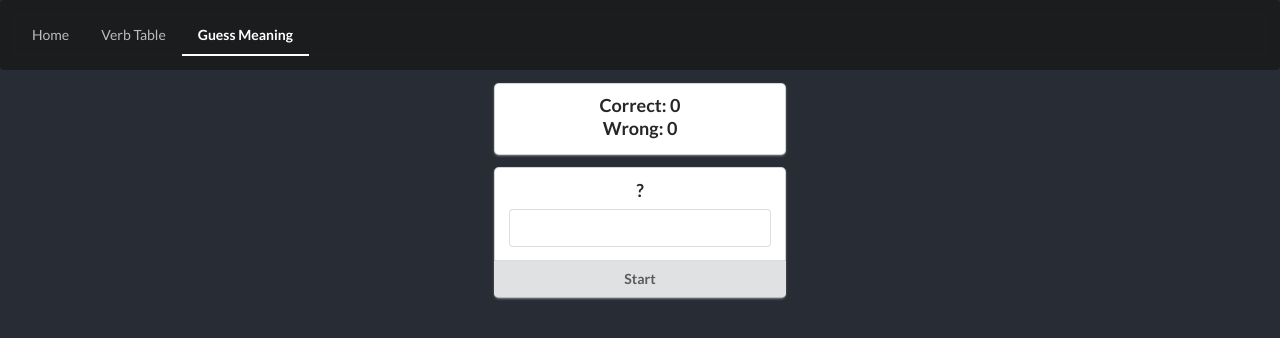
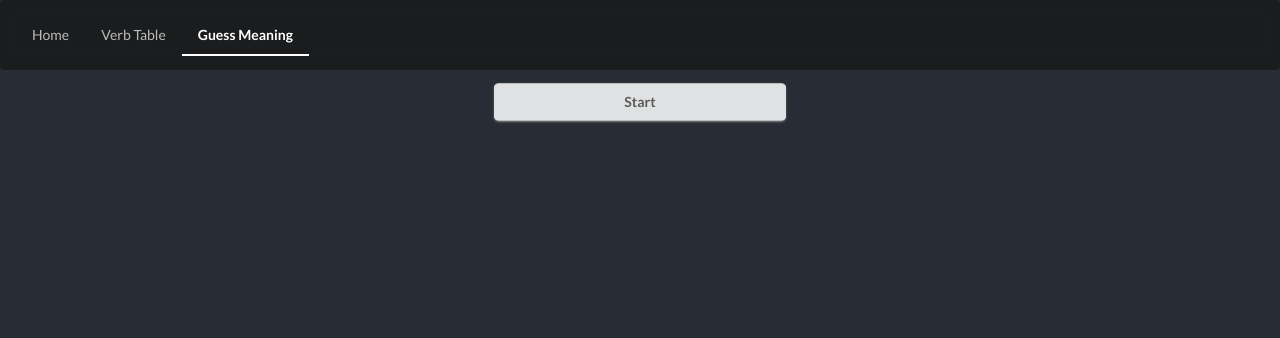
Before and after one commit to andremartins27/nihongo, a React (Create React App) app: page /nihongo/games/guess-meaning in a window 1280 px wide. Shown: the top 338 px of the page. Built offline with nearby package versions, Linux system fonts and the light colour scheme.

Commit message:
extract common game logic

```diff
--- /dev/null
+++ b/src/components/guessingGame.js
@@ -0,0 +1,149 @@
+import {useState} from "react";
+import Questionaire from "../utils/classes/questionaire";
+
+function StartGame({finished, onStart}) {
+	return (
+		<div className="ui centered card">
+			<div className="ui bottom attached button" onClick={onStart}>
+				{finished ? 'New Game' : 'Start'}
+			</div>
+		</div>
+		);
+}
+
+function QuestionGuess({question, onGuess}) {
+	const [guess, setGuess] = useState('');
+	function handleEnter(e) {
+		if (e.key === 'Enter' && guess !== '') {
+			onGuess(guess)
+		}
+	}
+
+
+	return (
+		<div className="ui centered card">
+			<div className="content">
+				<div className="header">
+					{question}
+				</div>
+				<div className="description">
+					<div className="ui fluid input">
+						<input type="text" value={guess} onKeyDown={handleEnter}
+							onChange={e => setGuess(e.target.value)} autoFocus></input>
+					</div>
+				</div>
+			</div>
+			<div className="ui bottom attached button" onClick={() => onGuess(guess)}>
+				<i className="question icon"></i>
+				Guess
+			</div>
+		</div>
+		);
+}
+
+function QuestionResponse({guess, response, correct, nextQuestion}) {
+	const [ currGuess, setCurrGuess] = useState(/** @type {String}*/guess);
+
+	function handleEnter(e) {
+		if (e.key === 'Enter') {
+			nextQuestion()
+		}
+	}
+
+	return (
+		<div className="ui centered card">
+			<div className="content">
+				<div className="header">
+					{response}
+				</div>
+				<div className="description">
+					<div className="ui fluid input">
+						<input type="text" value={currGuess} onKeyDown={handleEnter} autoFocus
+							onChange={e => setCurrGuess(e.target.value)}></input>
+					</div>
+				</div>
+			</div>
+			<div className={`ui ${correct ? 'green-opaque': 'red-opaque'} bottom attached button`} onClick={nextQuestion}>
+				<i className={`icon ${correct ? 'check' : 'x'}`}></i>
+				Next
+			</div>
+		</div>
+		);
+}
+/**
+ * @param {Questionaire} game
+ */
+function GameStatus({game}) {
+	if (game === null) {
+		return <></>
+	}
+	return(
+		<div className="ui centered card">
+			<div className="content">
+				<div className="header">
+					Correct: {game.correct}<br/>Wrong: {game.wrong}
+				</div>
+			</div>
+		</div>)
+}
+
+export default function GuessingGame(questions, verifyGuess, questionProvider, responseProvider) {
+	const [/** @type {Questionaire} */ game, setGame] = useState(null);
+	const [/** @type {Questionaire} */ currGuess, setCurrGuess] = useState('');
+
+	function updateState() {
+		setGame(new Questionaire(game));
+	}
+	function isCorrect() {
+		return verifyGuess(game.question, currGuess)
+	}
+
+	function guessWord(guess) {
+		setCurrGuess(guess)
+		if (isCorrect()) {
+			game.correct++;
+		} else {
+			game.wrong++;
+		}
+		game.guessed = true;
+		updateState();
+	}
+
+	function nextWord() {
+		if (game.isFinished()) {
+			newGame();
+		} else {
+			setCurrGuess('');
+			game.clearGuess();
+			game.newQuestion();
+			updateState();
+		}
+	}
+
+	function newGame() {
+		let g = new Questionaire(questions, setGame, verifyGuess);
+		g.newQuestion();
+		setGame(g);
+	}
+
+	function QuestionOrResponse(g) {
+		if (g !== null && !g.isFinished()) {
+			return  g.guessed ?
+					<QuestionResponse guess={currGuess} response={responseProvider(g.question)} correct={isCorrect()} nextQuestion={nextWord}/> :
+					<QuestionGuess question={questionProvider(g.question)} onGuess={guessWord}/>
+		} else {
+			return <></>
+		}
+	}
+
+
+	return(
+		<div className="ui one column stackable center aligned page grid">
+			<div className="column twelve wide">
+				<GameStatus game={game}/>
+				{game === null || game.isFinished() ? <StartGame finished={game !== null && game.isFinished()} onStart={newGame}/> : <></>}
+				{QuestionOrResponse(game)}
+			</div>
+		</div>
+		);
+}
--- a/src/pages/games/guessMeaning.js
+++ b/src/pages/games/guessMeaning.js
@@ -1,140 +1,35 @@
 import VERB_DB from "../../utils/verbs_db";
-import {useState, useRef} from "react";
+import GuessingGame from "../../components/guessingGame";
+import {isMatch} from "../../utils/functions";
+import {Form} from "../../utils/classes/form"
 
-const verbArray = VERB_DB;
-const maxSize = verbArray.length;
-function randomNumber() {
-	return Math.floor(Math.random() * maxSize);
-}
-
-function isMatch(searchOnString, searchText) {
-	searchText = searchText.replace(/[-\/\\^$*+?.()|[\]{}]/g, '\\$&');
-	return searchOnString.match(new RegExp("\\b"+searchText+"\\b", "i")) != null;
-}
-
-class GameState {
-	correct;
-	wrong;
-	total;
-
-	constructor(total) {
-		this.correct = 0;
-		this.wrong = 0;
-		this.total = total;
-	}
-}
+/** @type [Form]*/
+const verbArray = VERB_DB.map(verb => verb.dictionary);
 
 export default function GuessMeaning() {
-	const [/** @type {Form}*/ word, setWord] = useState(null);
-	const [/** @type String*/ guess, setGuess] = useState('')
-	const [guessed, setGuessed] = useState(false);
-	const [game, setGame] = useState(new GameState(maxSize));
-	const inputRef = useRef(null);
-	const [usedIndexes, setUsedIndexes] = useState([]);
 
-	/** @type [number]*/
-	function randomWord(){
-		let aux = isFinished() ? [] : usedIndexes;
-
-		let idx = randomNumber();
-		while (aux.includes(idx)) {
-			idx = randomNumber();
-		}
-
-		setUsedIndexes([...aux, idx]);
-		return verbArray[idx].dictionary;
+	/**
+   * @param {Form} question
+	 * @param {String} guess
+   */
+	function verifyGuess(question, guess) {
+		return isMatch(question.english, guess)
 	}
 
-	function guessWord() {
-		let aux = game;
-		if (isCorrect()) {
-			game.correct++;
-		} else {
-			game.wrong++;
-		}
-		setGame(aux);
-		setGuessed(true);
+	/**
+   * @param {Form} question
+   */
+	function getQuestion(question) {
+		return (<>{question.japanese} ({question.romanji})</>);
 	}
 
-	function nextWord() {
-		setGuessed(false);
-		setGuess('');
-		if (isFinished()) {
-			setGame(new GameState());
-		}
-		setWord(randomWord());
-		inputRef.current.focus()
+	/**
+   * @param {Form} question
+   */
+	function getResponse(question) {
+		return (<>{question.english}</>)
 	}
 
-	function isCorrect() {
-		return guess !== '' && isMatch(word.english, guess);
-	}
-
-	function isFinished() {
-		return game.correct + game.wrong === game.total;
-	}
-
-	function handleEnter(e) {
-		if (e.key === 'Enter' && guess !== '') {
-			guessed ? nextWord() : guessWord()
-		}
-	}
-	function CardHeader() {
-		if(guessed) {
-			return <div className="header">{word.english}</div>
-		} else if (word !== null) {
-			return(<div className="header">{word.japanese} ({word.romanji})</div>);
-		} else {
-			return(<div className="header">?</div>);
-		}
-	}
-	function Button() {
-		if (guessed) {
-			return (
-				<div className={`ui ${isCorrect() ? 'green-opaque' : 'red-opaque'} bottom attached button`} onClick={nextWord}>
-					<i className={`icon ${isCorrect() || isFinished() ? 'check' : 'x'}`}></i>
-					{isFinished() ? 'New Game' : 'Next'}
-				</div>
-			);
-		} else if (word !== null) {
-			return(<div className="ui bottom attached button" onClick={guessWord}>
-				<i className="question icon"></i>
-				Guess
-			</div>);
-		} else {
-			return(<div className="ui bottom attached button" onClick={nextWord}>
-				Start
-			</div>);
-		}
-	}
-
-	return(
-		<div className="ui one column stackable center aligned page grid">
-			<div className="column twelve wide">
-				<div className="ui centered card">
-					<div className="content">
-						<div className="header">
-							Correct: {game.correct}<br/>
-							Wrong: {game.wrong}
-						</div>
-					</div>
-				</div>
-				<div className="ui centered card">
-					<div className="content">
-						<CardHeader/>
-						<div className="description">
-							<div className="ui fluid input">
-								<input type="text" ref={inputRef}
-									onChange={e => setGuess(e.target.value)} value={guess}
-									onKeyDown={handleEnter}
-									></input>
-							</div>
-						</div>
-					</div>
-					<Button/>
-				</div>
-			</div>
-		</div>
-	);
+	return GuessingGame(verbArray, verifyGuess, getQuestion, getResponse);
 
 }
--- /dev/null
+++ b/src/utils/classes/questionaire.js
@@ -0,0 +1,56 @@
+import { randomNumber } from "../functions";
+
+export default class Questionaire {
+  correct;
+  wrong;
+
+  /** @type []*/
+  questions;
+  question;
+
+  guessed;
+
+  /** @type [number]*/
+  usedQuestionsIdx;
+
+  constructor(arg) {
+    if (arg !== null && arg instanceof Questionaire) {
+      this.correct = arg.correct;
+      this.wrong = arg.wrong;
+
+      this.questions = arg.questions;
+      this.question = arg.question;
+
+      this.guessed = arg.guessed;
+
+      this.usedQuestionsIdx = arg.usedQuestionsIdx;
+    } else {
+      this.correct = 0;
+      this.wrong = 0;
+
+      this.questions = arg;
+      this.question = null;
+
+      this.guessed = false;
+
+      this.usedQuestionsIdx = [];
+    }
+
+  }
+  isFinished() {
+    return this.correct + this.wrong === this.questions.length;
+  }
+
+  newQuestion() {
+    let idx = randomNumber(this.questions.length);
+    while (this.usedQuestionsIdx.includes(idx)) {
+      idx = randomNumber(this.questions.length);
+    }
+    this.usedQuestionsIdx.push(idx);
+    this.question = this.questions[idx];
+  }
+
+  clearGuess() {
+    this.guessed = false;
+  }
+}
--- /dev/null
+++ b/src/utils/functions.js
@@ -0,0 +1,11 @@
+/**
+ * @param {number} maxSize
+ */
+export function randomNumber(maxSize) {
+	return Math.floor(Math.random() * maxSize);
+}
+
+export function isMatch(searchOnString, searchText) {
+	searchText = searchText.replace(/[-\/\\^$*+?.()|[\]{}]/g, '\\$&');
+	return searchOnString.match(new RegExp("\\b"+searchText+"\\b", "i")) != null;
+}
```
Also changed, not shown: src/utils/classes/form.js (line endings or trailing spaces).
